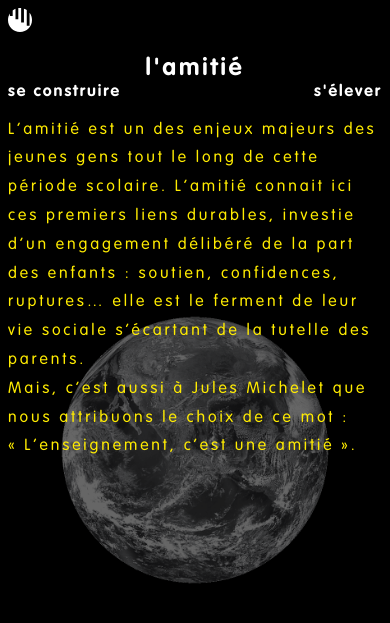
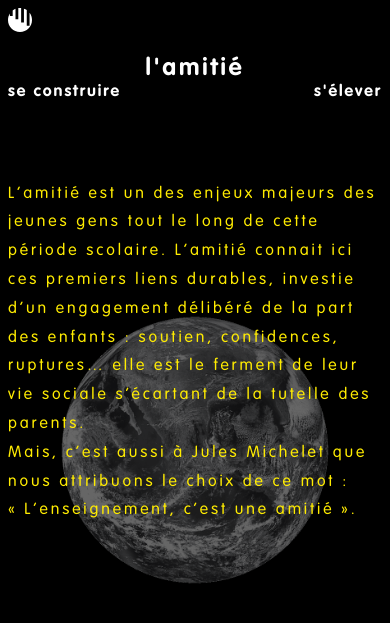
Before and after one commit to LesQuais/website, a Jekyll site: the page built from _mots/amitie.md, in a window 390 px wide. Shown: the top 623 px of the page. Built offline with Jekyll 4.4.1, drawn with Linux system fonts in a browser that asks for light colours.

Commit message:
Design meta for portable devices
Simplify words CSS

```diff
--- a/css/meta.css
+++ b/css/meta.css
@@ -51,3 +51,18 @@
 #prolongements h1 {
 	font-size: 550%;
 }
+
+@media (max-width: 30em) {
+	html body {	/* increase specificity to avoid override by word.css */
+		padding: .5em;
+		font-size: 100%;
+	}
+
+	html h1 {	/* increase specificity to avoid override by word.css */
+		font-size: 150%;
+	}
+
+	html #prev, html #next {	/* increase specificity to avoid override by word.css */
+		margin-top: 0;
+	}
+}
--- a/css/word.css
+++ b/css/word.css
@@ -1,7 +1,6 @@
 body {
 	color: rgb(255, 236, 0);
 	letter-spacing: .18em;
-	padding: 2em;
 	background-color: black;
 	background-color: rgba(0, 0, 0, 0.6);
 	font-size: 160%;
@@ -12,26 +11,7 @@
 	margin-top: .5em;
 }
 
-nav {
-	margin-bottom: 2em;
-}
-
 #prev, #next {
 	line-height: 1;
 	margin-top: -1em;
 }
-
-@media (max-width: 30em) {
-	body {
-		padding: .5em;
-		font-size: 100%;
-	}
-
-	h1 {
-		font-size: 150%;
-	}
-
-	#prev, #next {
-		margin-top: 0;
-	}
-}
```
